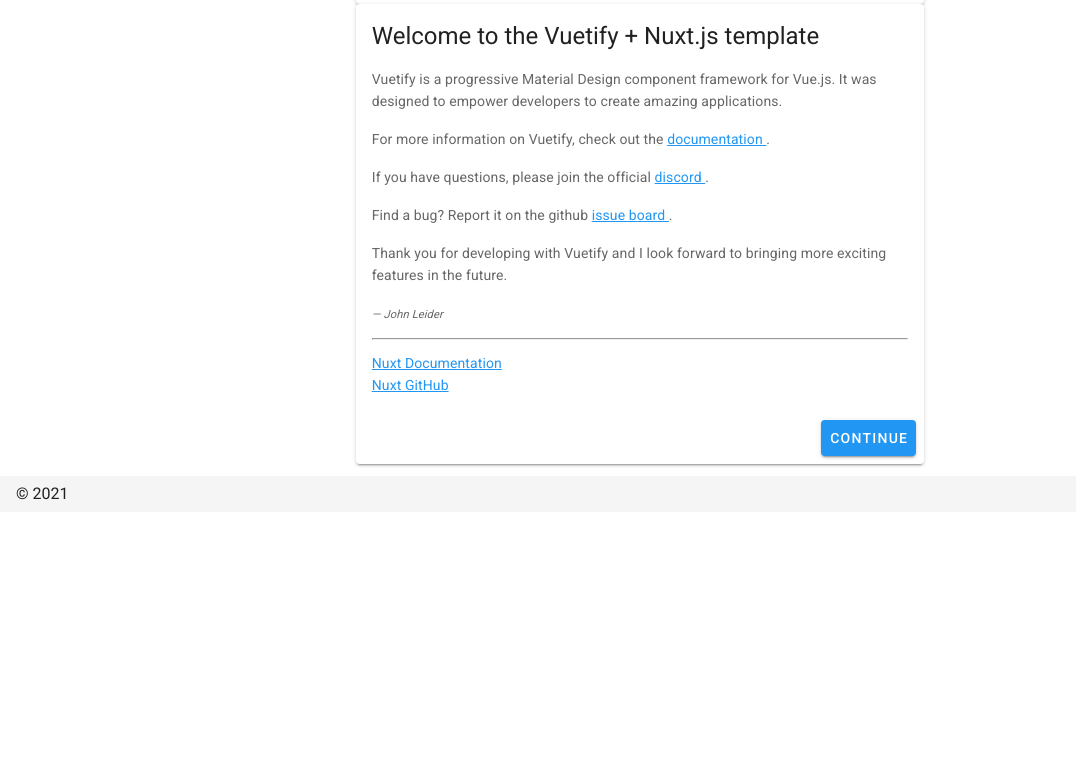
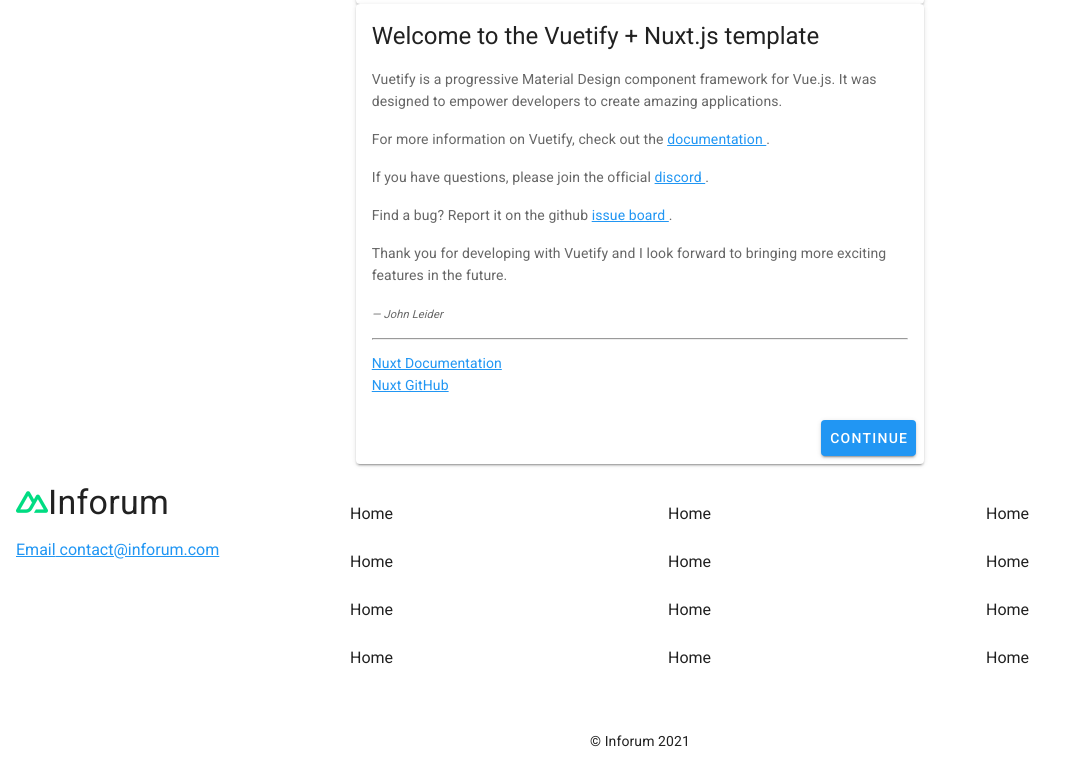
Before and after one commit to wrench1815/inforum_frontend, a Nuxt app: page / in a window 1280 px wide. Shown: the part 300-1080 px from the top of the page, without its empty margins (0-1076 px from the left). Before the commit the page ends 812 px from the top, so only its background shows below. Built offline with nearby package versions, Linux system fonts and the light colour scheme.

Commit message:
add footer to default layout

```diff
--- a/layouts/default.vue
+++ b/layouts/default.vue
@@ -1,5 +1,7 @@
 <template>
+  <!-- Start:Root -->
   <v-app>
+    <!-- Start:Nav Drawer -->
     <v-navigation-drawer
       class="d-lg-none"
       v-model="drawer"
@@ -28,7 +30,9 @@
         </v-list-item>
       </v-list>
     </v-navigation-drawer>
+    <!-- End:Nav Drawer -->
 
+    <!-- Start:Nav Bar -->
     <v-app-bar
       class="mx-4 mt-4 rounded-lg"
       :elevate-on-scroll="true"
@@ -37,15 +41,17 @@
       fixed
       app
     >
-      <!-- <v-app-bar-nav-icon @click.stop="drawer = !drawer" class="d-lg-none" /> -->
+      <!-- Start:Site Title -->
       <v-list dense>
         <v-list-item class="text-lg-h4 text-h5" color="blue">{{
           title
         }}</v-list-item>
       </v-list>
+      <!-- End:Site Title -->
 
       <v-spacer />
 
+      <!-- Start:Nav Items -->
       <v-list class="d-inline-flex" dense>
         <v-list-item
           class="d-none d-lg-flex px-0 mx-3"
@@ -64,20 +70,73 @@
             /> </v-list-item-content
         ></v-list-item>
       </v-list>
+      <!-- End:Nav Items -->
 
+      <!-- Start:Nav Drawer Icon -->
       <v-app-bar-nav-icon @click.stop="drawer = !drawer" class="d-lg-none" />
+      <!-- End:Nav Drawer Icon -->
     </v-app-bar>
+    <!-- End:Nav Bar -->
 
+    <!-- Start:Main -->
     <v-main class="mt-4">
       <v-container>
         <Nuxt />
       </v-container>
     </v-main>
+    <!-- End:Main -->
 
-    <v-footer :absolute="!fixed" app>
-      <span>&copy; {{ new Date().getFullYear() }}</span>
+    <!-- Start:Footer -->
+    <v-footer :absolute="!fixed" app color="white" max-height="40vh">
+      <v-row>
+        <v-col cols="12" md="3">
+          <div class="d-flex flex-column align-center align-md-start">
+            <p class="text-h4 d-flex align-center">
+              <img class="foot-image" src="../assets/img/icon.jpg" alt="" />
+              Inforum
+            </p>
+            <a href="mailto:contact@inforum.com"
+              ><span class="">Email</span> contact@inforum.com</a
+            >
+          </div>
+        </v-col>
+        <v-spacer />
+
+        <v-col cols="4" md="3">
+          <v-list>
+            <v-list-item>Home</v-list-item>
+            <v-list-item>Home</v-list-item>
+            <v-list-item>Home</v-list-item>
+            <v-list-item>Home</v-list-item>
+          </v-list>
+        </v-col>
+        <v-col cols="4" md="3">
+          <v-list>
+            <v-list-item>Home</v-list-item>
+            <v-list-item>Home</v-list-item>
+            <v-list-item>Home</v-list-item>
+            <v-list-item>Home</v-list-item>
+          </v-list>
+        </v-col>
+        <v-col cols="4" md="3">
+          <v-list>
+            <v-list-item>Home</v-list-item>
+            <v-list-item>Home</v-list-item>
+            <v-list-item>Home</v-list-item>
+            <v-list-item>Home</v-list-item>
+          </v-list>
+        </v-col>
+
+        <v-col cols="12" align-self="center">
+          <v-card-text class="text-center">
+            <span>&copy; Inforum {{ new Date().getFullYear() }}</span>
+          </v-card-text>
+        </v-col>
+      </v-row>
     </v-footer>
+    <!-- End:Footer -->
   </v-app>
+  <!-- End:Root -->
 </template>
 
 <script>
@@ -153,4 +212,8 @@
   z-index: 1;
   min-height: auto;
 }
+
+.foot-image {
+  width: 2rem !important;
+}
 </style>
```
